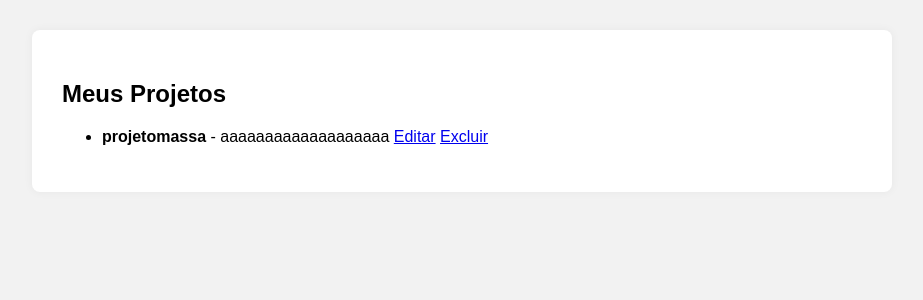
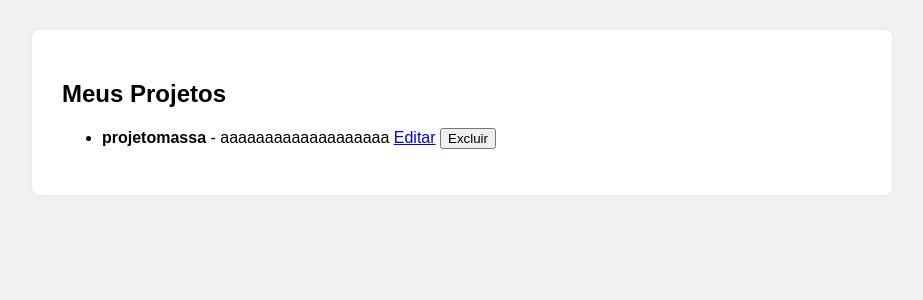
Before and after one commit to TaynnaMontello/Projeto_Atualizado.PSI, a Flask app: page /meus-projetos in a window 1280 px wide. Shown: the part 58-358 px from the top of the page, without its empty margins (178-1101 px from the left). Run offline with Flask 3, Linux system fonts and the light colour scheme; a user stored in the database is signed in; data comes from the database, SQL or seed files in the repository.

Commit message:
Update meus_projetos.html
alteração no botão de excluir

```diff
--- a/templates/meus_projetos.html
+++ b/templates/meus_projetos.html
@@ -13,7 +13,13 @@
             <strong>{{ projeto['titulo'] }}</strong> - {{ projeto['descricao'] }}
 
             <a href="{{ url_for('editar_projeto', id=projeto['id']) }}">Editar</a>
-            <a href="{{ url_for('excluir_projeto', id=projeto['id']) }}">Excluir</a>
+            <form action="{{ url_for('excluir_projeto') }}" method="POST" style="display:inline;">
+                <input type="hidden" name="id" value="{{ projeto['id'] }}">
+                <button type="submit" onclick="return confirm('Tem certeza que deseja excluir?')">
+                    Excluir
+                </button>
+            </form>
+
         </li>
     {% endfor %}
     </ul>
```
